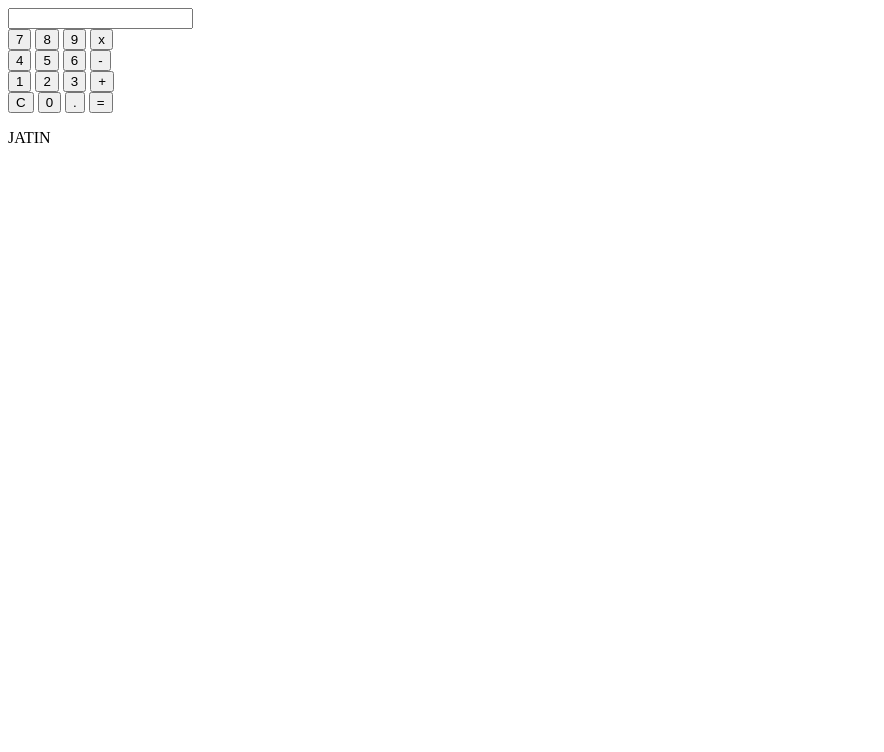
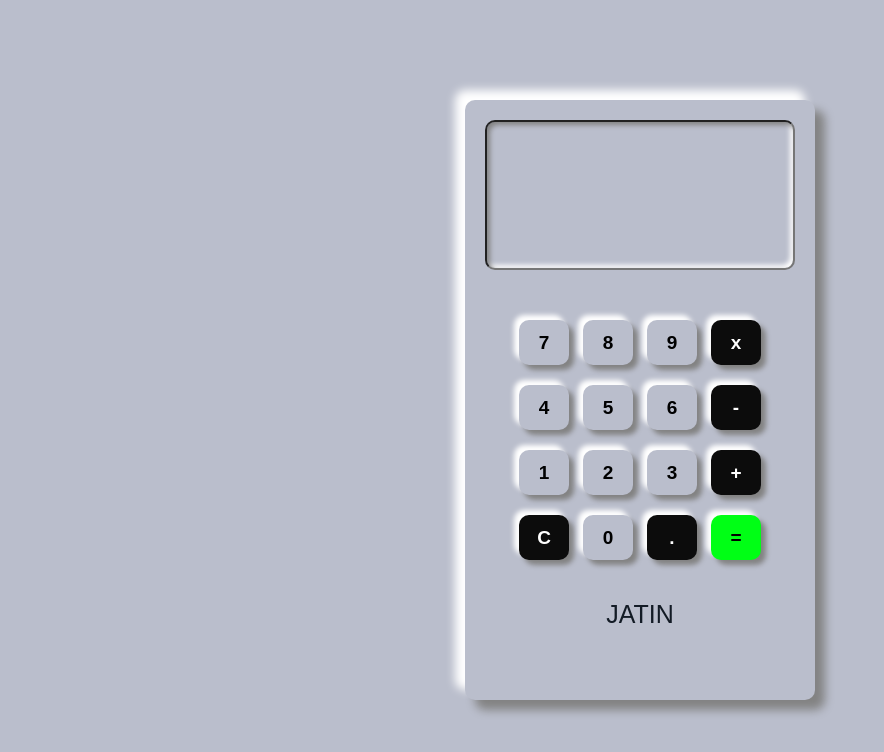
Before and after one commit to jatinmourya/calculator, a plain HTML site: page cal.html in a window 1280 px wide. Shown: the whole page, without its empty margins (0-884 px from the left). Drawn offline with Linux system fonts and the light colour scheme.

Commit message:
Update cal.html

```diff
--- a/cal.html
+++ b/cal.html
@@ -5,7 +5,7 @@
     <meta http-equiv="X-UA-Compatible" content="IE=edge">
     <meta name="viewport" content="width=device-width, initial-scale=1.0">
     <title>calculator</title>
-    <link src="style.css" rel="stylesheet">
+    <link rel="stylesheet" href="style.css">
 </head>
 <body>
     <div class="calculator" >
```
